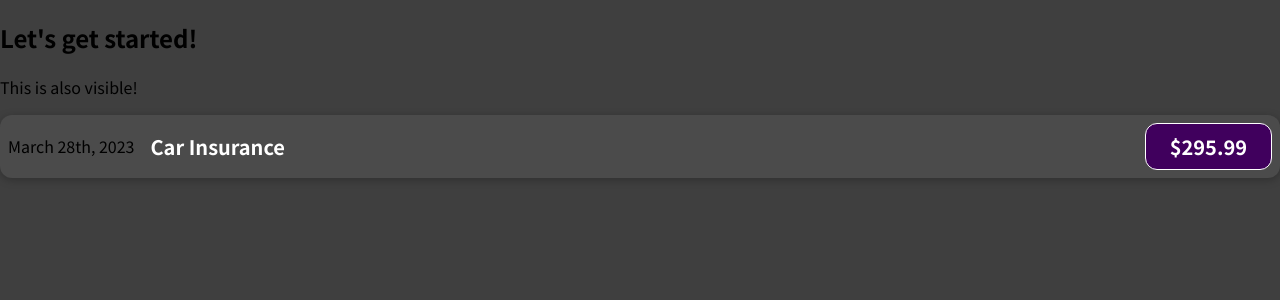
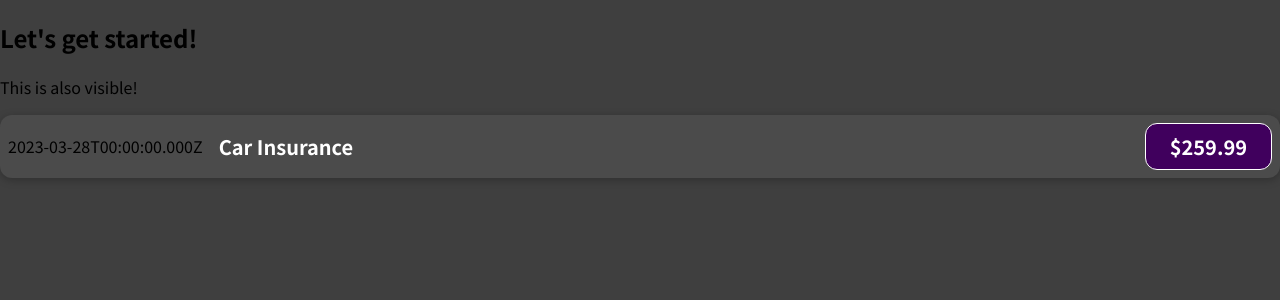
Before and after one commit to vantheman2210/expense-tracker, a JavaScript app: page / in a window 1280 px wide. Shown: the top 300 px of the page. Built offline with nearby package versions, Linux system fonts and the light colour scheme.

Commit message:
Creating dynamic variables

```diff
--- a/src/components/ExpenseItem.js
+++ b/src/components/ExpenseItem.js
@@ -1,12 +1,15 @@
 import './ExpenseItem.css';
 
 const ExpenseItem = function() {
+	const expenseDate = new Date(2023, 2, 28);
+	const expenseTitle = 'Car Insurance';
+	const expenseAmount = 259.99;
 	return (
 		<div className="expense-item">
-			<div>March 28th, 2023</div>
+			<div>{expenseDate.toISOString()}</div>
 			<div className="expense-item__description">
-				<h2>Car Insurance</h2>
-				<div className="expense-item__price">$295.99</div>
+				<h2>{expenseTitle}</h2>
+				<div className="expense-item__price">${expenseAmount}</div>
 			</div>
 		</div>
 	);
```
